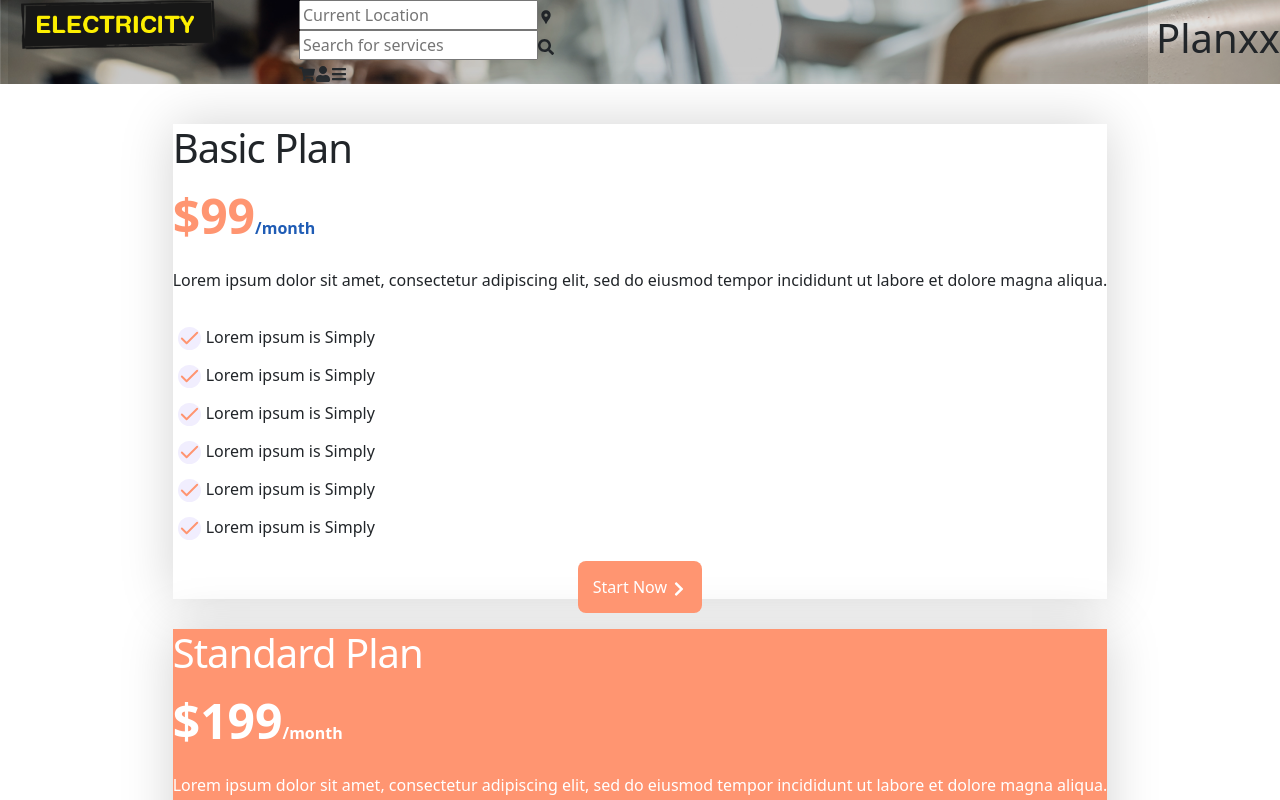
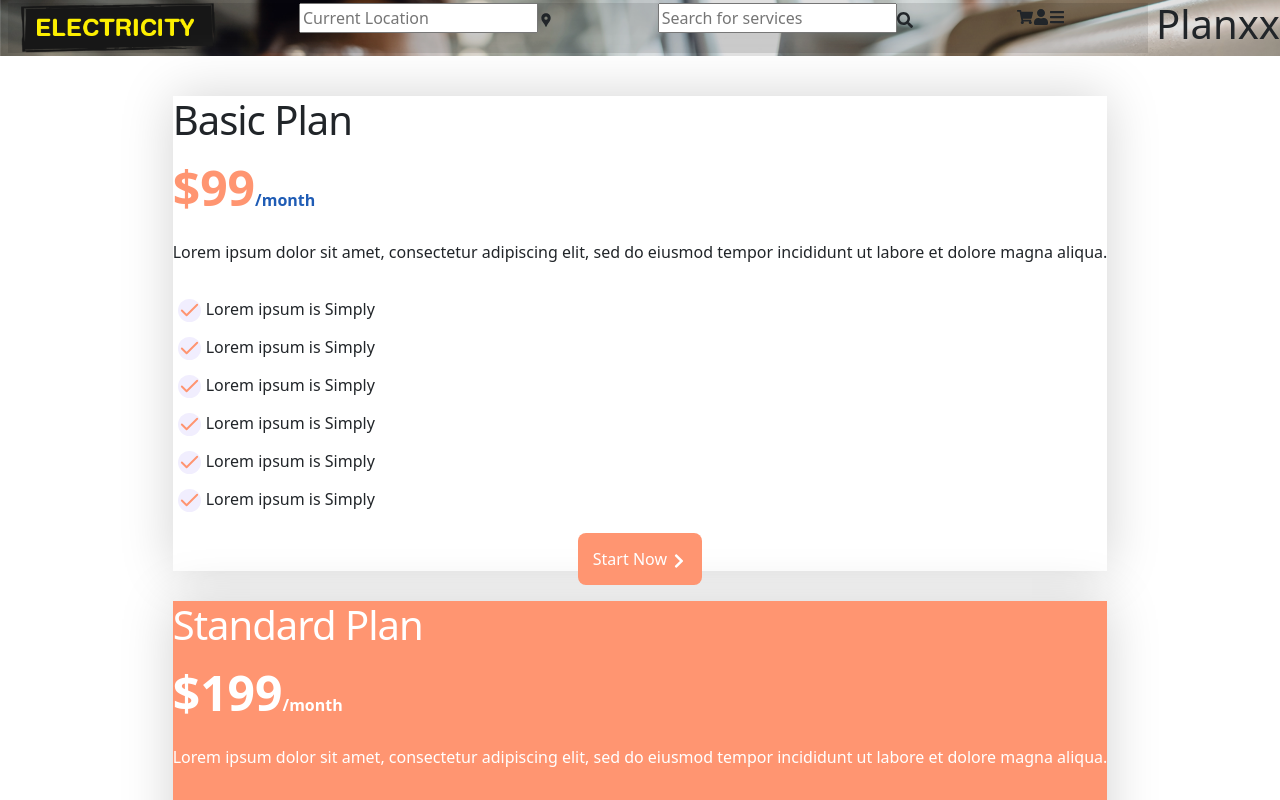
Before and after one commit to piyushNextupgrad/electricitySudhanshuUser, a Next.js app: page /plan in a window 1280 px wide. Shown: the top 800 px of the page. Built offline with nearby package versions, Linux system fonts and the light colour scheme.

Commit message:
Update navbar.jsx
add row

```diff
--- a/src/components/navbar.jsx
+++ b/src/components/navbar.jsx
@@ -10,7 +10,7 @@ const Navbar = () => {
             <Link href="/"><Image src="/services/logo.png" height={50} width={200} alt="img" /></Link>
         </div>
         <div className={'{style.section1_NavSearch} col-xxl-9 col-xl-9 col-lg-9'} >
-            <div className={style.row}>
+            <div className="row">
             <div className={'{style.section1_NavSearchbox} col-xxl-5 col-xl-5 col-lg-5'} >
                 <input type="search" placeholder="Current Location" />
                 <MdLocationPin />
```
